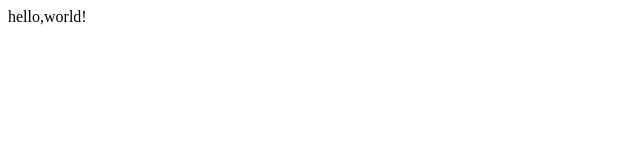
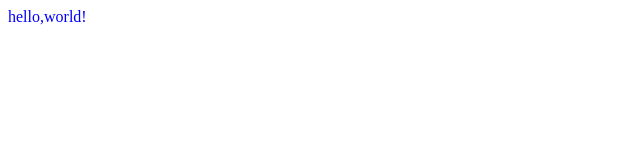
Before and after one commit to cjchnwscqwsbsy/vue_roface, a Vue app: page /#/home in a window 1280 px wide. Shown: the top 160 px of the page, without its empty margins (0-640 px from the left). Built offline with nearby package versions, Linux system fonts and the light colour scheme.

Commit message:
feat:add less config

```diff
--- a/src/page/home/home.vue
+++ b/src/page/home/home.vue
@@ -1,5 +1,5 @@
 <template>
-    <div id="home">hello,world!</div>
+    <div id="home" class="rkxie">hello,world!</div>
 </template>
 
 <script>
@@ -8,6 +8,6 @@
     }
 </script>
 
-<style>
-
+<style lang="less">
+@import "./style/index";
 </style>
--- /dev/null
+++ b/src/page/home/style/index.less
@@ -0,0 +1,3 @@
+.rkxie{
+  color: blue;
+}
```
Also changed, not shown: 1 other file (tests, documents, lock files or other folders).
